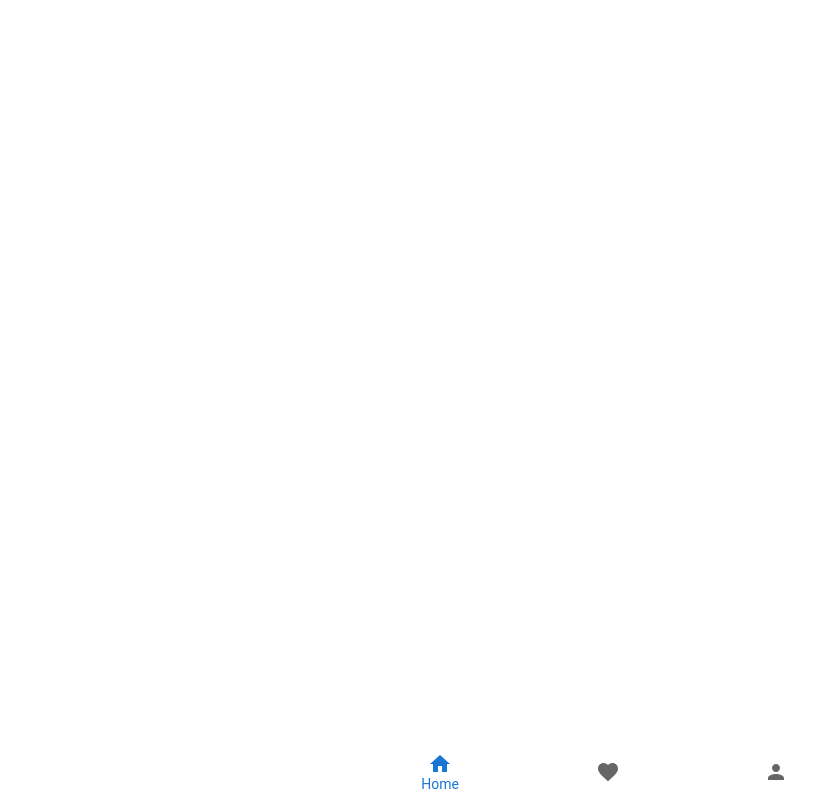
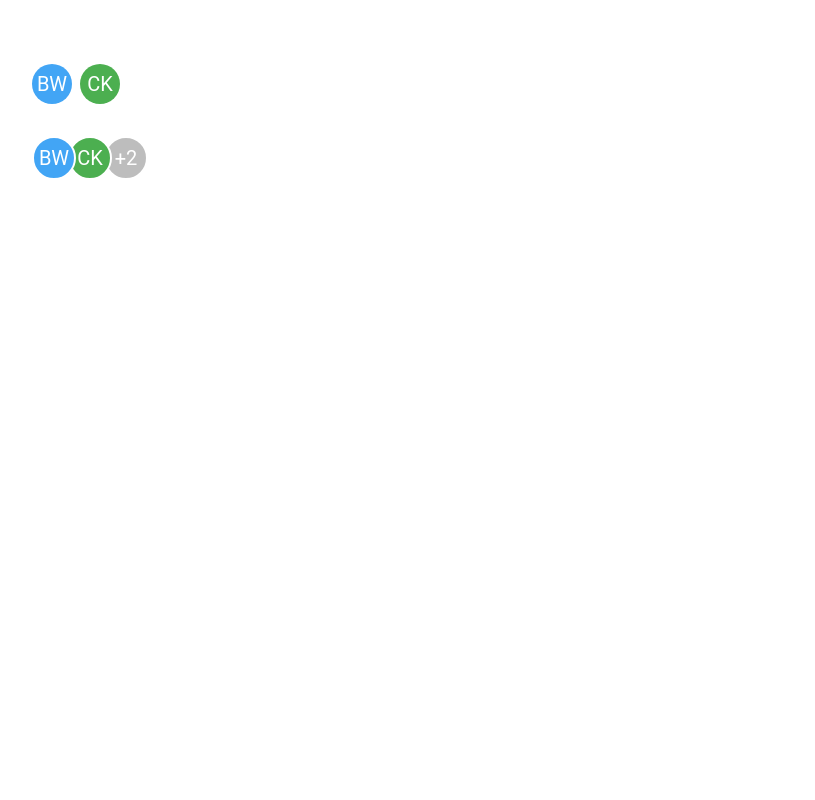
Before and after one commit to thinhnguyen5/React-Mui, a React (Create React App) app: page / in a window 1280 px wide. Shown: the whole page, without its empty margins (32-847 px from the left). Built offline with nearby package versions, Linux system fonts and the light colour scheme.

Commit message:
Mui Avatar

```diff
--- a/src/App.css
+++ b/src/App.css
@@ -3,7 +3,7 @@ body {
 }
 
 .App {
-  /* padding: 4rem; */
+  padding: 4rem;
 }
 
 .App-logo {
--- a/src/App.tsx
+++ b/src/App.tsx
@@ -1,4 +1,5 @@
 import './App.css';
+import { MuiAvatar } from './component/MuiAvatar';
 import { MuiBottomnavigation } from './component/MuiBottomnavigation';
 import MuiSpeedDial from './component/MuiSpeedDial';
 // import MuiAccordion from './component/MuiAccordion';
@@ -40,7 +41,8 @@ function App() {
       {/* <MuiBreadcrumbs />
       <MuiDrawer /> */}
       {/* <MuiSpeedDial /> */}
-      <MuiBottomnavigation />
+      {/* <MuiBottomnavigation /> */}
+      <MuiAvatar />
     </div>
   );
 }
--- /dev/null
+++ b/src/component/MuiAvatar.tsx
@@ -0,0 +1,28 @@
+import { Stack, Avatar, AvatarGroup } from "@mui/material";
+
+export const MuiAvatar = () => {
+  return (
+    <Stack spacing={4}>
+      <Stack direction="row" spacing={1}>
+        <Avatar sx={{ bgcolor: "primary.light" }}>BW</Avatar>
+        <Avatar sx={{ bgcolor: "success.light" }}>CK</Avatar>
+      </Stack>
+
+      <Stack direction="row" spacing={1}>
+        <AvatarGroup max={3}>
+          <Avatar sx={{ bgcolor: "primary.light" }}>BW</Avatar>
+          <Avatar sx={{ bgcolor: "success.light" }}>CK</Avatar>
+          <Avatar
+            src="https://randomuser.me/api/portraits/women/79.jpg"
+            alt="Jane Doe"
+          />
+
+          <Avatar
+            src="https://randomuser.me/api/portraits/men/51.jpg"
+            alt="Jane Doe"
+          />
+        </AvatarGroup>
+      </Stack>
+    </Stack>
+  );
+};
```
